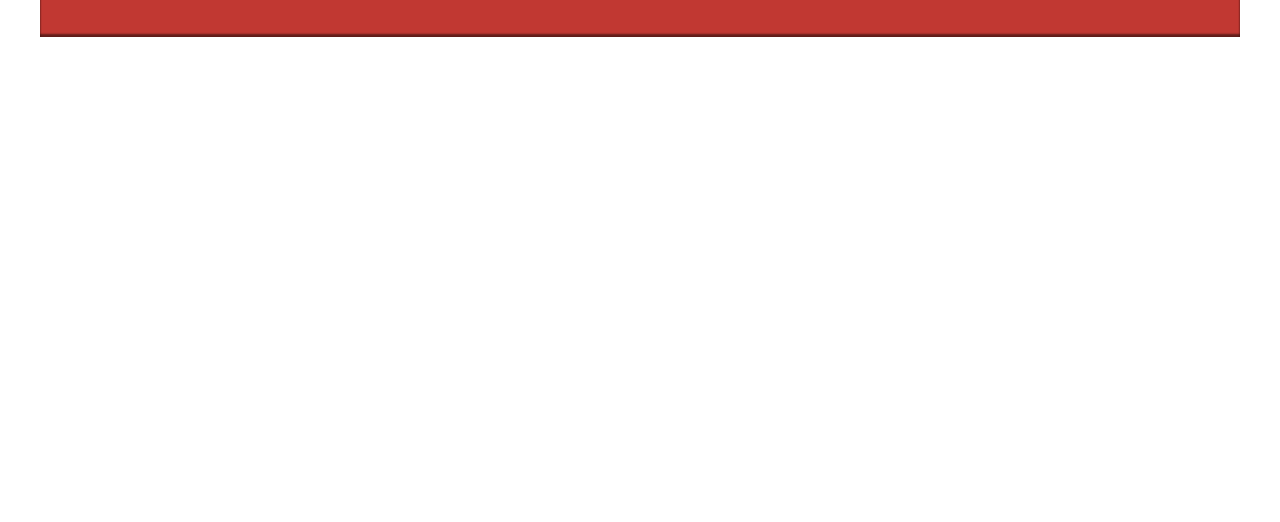
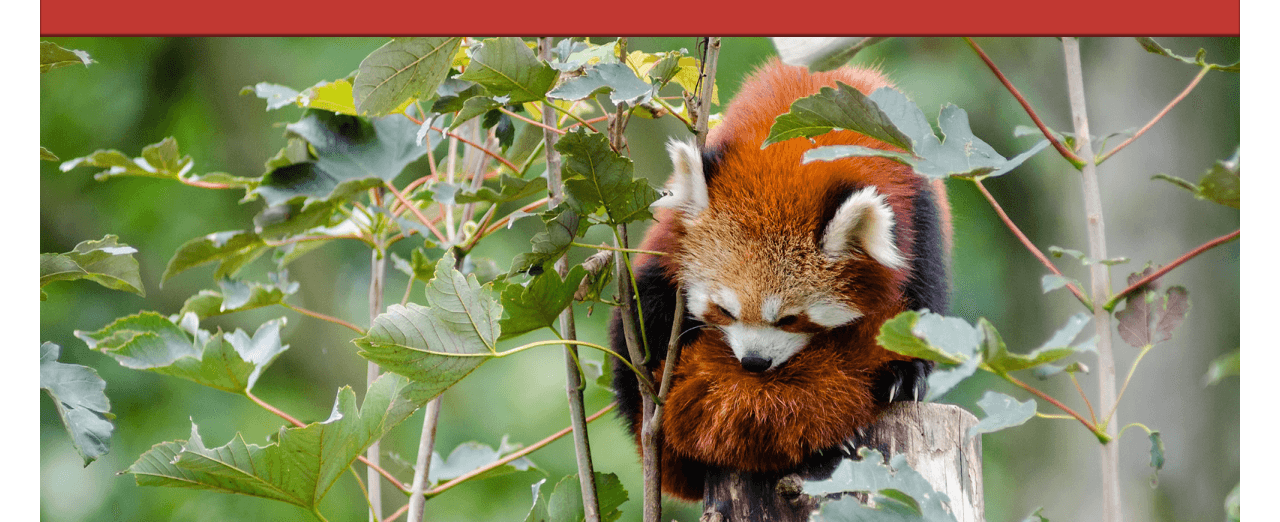
Before and after one commit to luccasmacedo/mozilla-splash-page, a plain HTML site: page index.html in a window 1280 px wide. Shown: the part 778-1300 px from the top of the page. Before the commit the page ends 815 px from the top, so only its background shows below. Drawn offline with nearby package versions, Linux system fonts and the light colour scheme.

Commit message:
Add panda image

```diff
--- a/index.html
+++ b/index.html
@@ -150,6 +150,11 @@
 
     <div class="red-panda">
       <!-- insert picture element -->
+      <picture>
+        <source media="(max-width: 600px)" srcset="red-panda-portrait-600w.png">
+        <img src="red-panda-1200w.png" alt="Red panda on a tree">
+
+      </picture>
     </div>
 
   </main>
```
